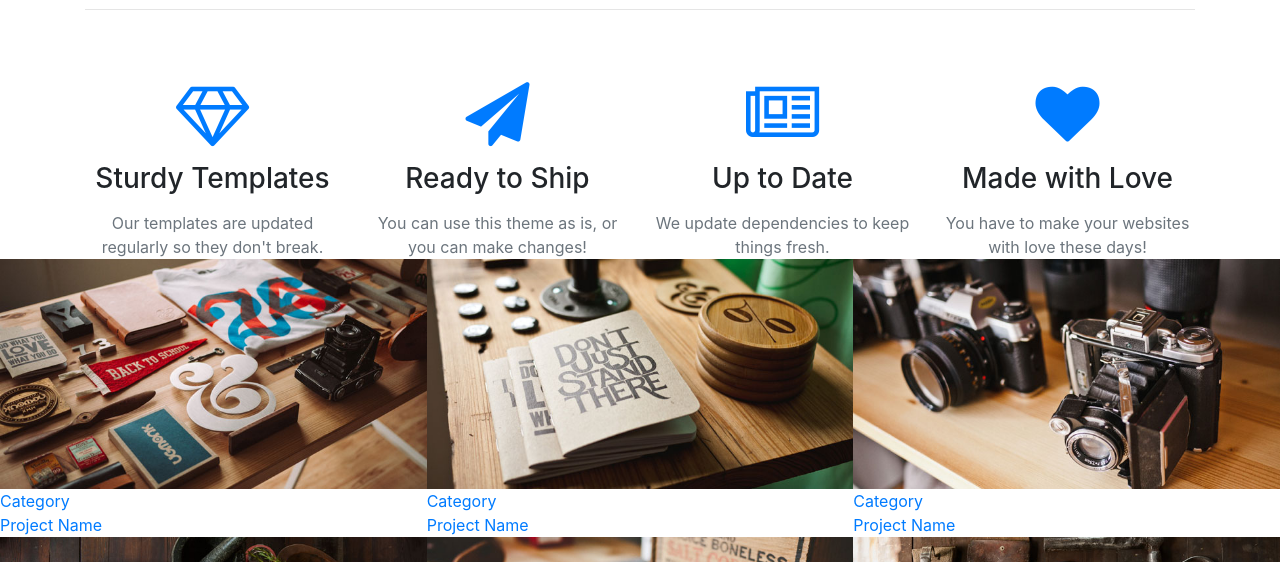
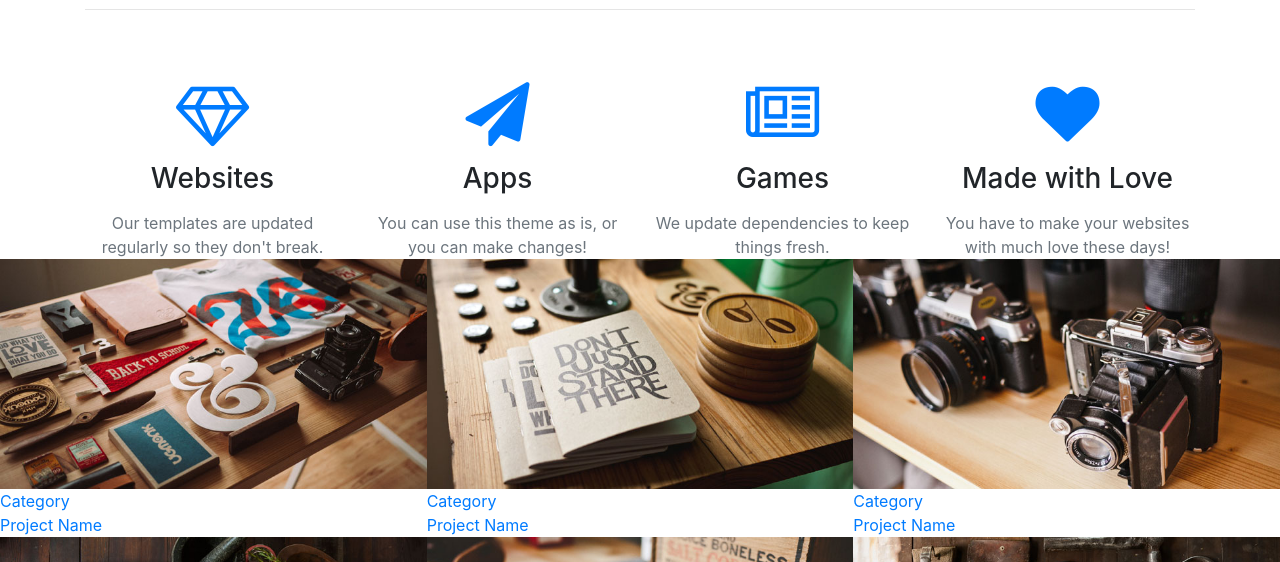
Before and after one commit to rodneysmith1246794/-rodneysmith1246794.github.io, a website with bundled scripts: page index.html in a window 1280 px wide. Shown: the part 538-1100 px from the top of the page. Built offline with nearby package versions, Linux system fonts and the light colour scheme.

Commit message:
Update index.html

```diff
--- a/index.html
+++ b/index.html
@@ -76,7 +76,7 @@
           <div class="col-lg-8 mx-auto text-center">
             <h2 class="section-heading text-white">We've got what you need!</h2>
             <hr class="light my-4">
-            <p class="text-faded mb-4">If you need  a app or website made for yourself or company contact me. My email is rodnysmith20004@icloud.com </p>
+            <p class="text-faded mb-4">If you need apps,websites, or games  made contact me. My email is rodnysmith20004@icloud.com </p>
             <a class="btn btn-light btn-xl js-scroll-trigger" href="#services">Get Started!</a>
           </div>
         </div>
@@ -97,21 +97,21 @@
           <div class="col-lg-3 col-md-6 text-center">
             <div class="service-box mt-5 mx-auto">
               <i class="fa fa-4x fa-diamond text-primary mb-3 sr-icons"></i>
-              <h3 class="mb-3">Sturdy Templates</h3>
+              <h3 class="mb-3">Websites</h3>
               <p class="text-muted mb-0">Our templates are updated regularly so they don't break.</p>
             </div>
           </div>
           <div class="col-lg-3 col-md-6 text-center">
             <div class="service-box mt-5 mx-auto">
               <i class="fa fa-4x fa-paper-plane text-primary mb-3 sr-icons"></i>
-              <h3 class="mb-3">Ready to Ship</h3>
+              <h3 class="mb-3">Apps</h3>
               <p class="text-muted mb-0">You can use this theme as is, or you can make changes!</p>
             </div>
           </div>
           <div class="col-lg-3 col-md-6 text-center">
             <div class="service-box mt-5 mx-auto">
               <i class="fa fa-4x fa-newspaper-o text-primary mb-3 sr-icons"></i>
-              <h3 class="mb-3">Up to Date</h3>
+              <h3 class="mb-3">Games</h3>
               <p class="text-muted mb-0">We update dependencies to keep things fresh.</p>
             </div>
           </div>
@@ -119,7 +119,7 @@
             <div class="service-box mt-5 mx-auto">
               <i class="fa fa-4x fa-heart text-primary mb-3 sr-icons"></i>
               <h3 class="mb-3">Made with Love</h3>
-              <p class="text-muted mb-0">You have to make your websites with love these days!</p>
+              <p class="text-muted mb-0">You have to make your websites with much love these days!</p>
             </div>
           </div>
         </div>
```
